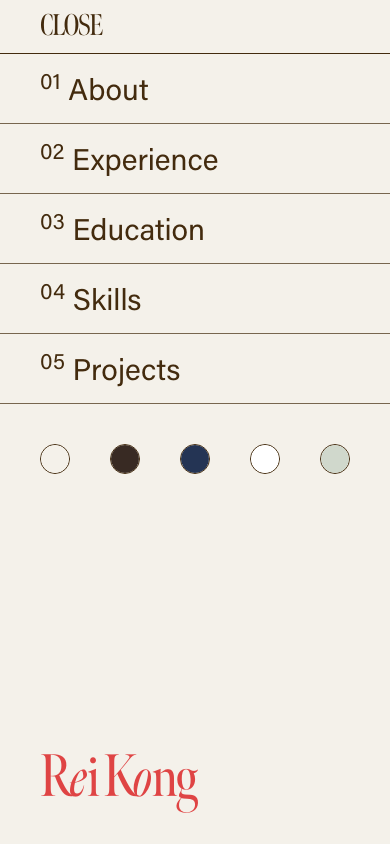
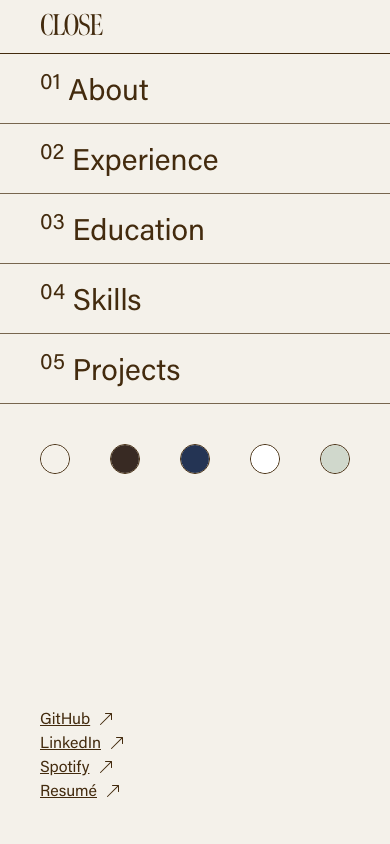
Before and after one commit to ReiKong/personal-website-2, a Next.js app: page / in a window 390 px wide. Both pictures are taken after a click on the element "MENU". Shown: the top 844 px of the page. Built offline with nearby package versions, Linux system fonts and the light colour scheme; a web font is replaced by a local one.

Commit message:
Added links to mobile nav

```diff
--- a/components/navigation/mobileNav.tsx
+++ b/components/navigation/mobileNav.tsx
@@ -3,7 +3,8 @@
 import { useTheme } from "next-themes";
 import { useEffect, useState } from "react";
 import { Link as ScrollLink } from "react-scroll";
-import { BsCircleFill } from "react-icons/bs";
+import Link from "next/link";
+import { BsCircleFill, BsArrowUpRight } from "react-icons/bs";
 import ThemeChanger from "../../components/Theme";
 
 export default function MobileMenu() {
@@ -112,8 +113,30 @@ export default function MobileMenu() {
                     <ThemeChanger />
                 </div>
                 <div className="fixed bottom-[40px] left-[40px]">
-                    <span className="font-serif text-accent-500 text-[60px] tracking-tighter leading-[0.8em]">R<span className="font-serif text-accent-500 italic tracking-tighter">e</span>i K<span className="font-serif text-accent-500 italic tracking-tighter">o</span>ng</span>
+                    {[
+                        ['https://github.com/ReiKong', 'GitHub'],
+                        ['https:///www.linkedin.com/in/rei-kong/', "LinkedIn"],
+                        ["https://open.spotify.com/user/reiquem", "Spotify"],
+                    ].map(([link, display]) => (
+                        <a
+                            className="text-secondary1 text-[16px] flex flex-row transition-colors duration-300 hover:font-serif"
+                            href={link}
+                            target="_blank"
+                            rel="noreferrer noopener"
+                        >
+                            <span className="underline text-secondary1 text-[16px] transition-colors duration-300 hover:font-serif">{display}</span> &nbsp;&nbsp; <BsArrowUpRight className="mt-[3px]" />
+                        </a>
+                    ))}
 
+                    <Link
+                        className="text-secondary1 text-[16px] hover:primary transition-colors duration-300 hover:font-serif"
+                        href="/rei_kong_resume.pdf"
+                        target="_blank"
+                        rel="noreferrer noopener">
+                        <div className="flex flex-row">
+                            <span className="underline text-secondary1 text-[16px] hover:font-serif">Resumé</span> &nbsp;&nbsp; <BsArrowUpRight className="mt-[3px]" />
+                        </div>
+                    </Link>
                 </div>
 
             </div>
```
